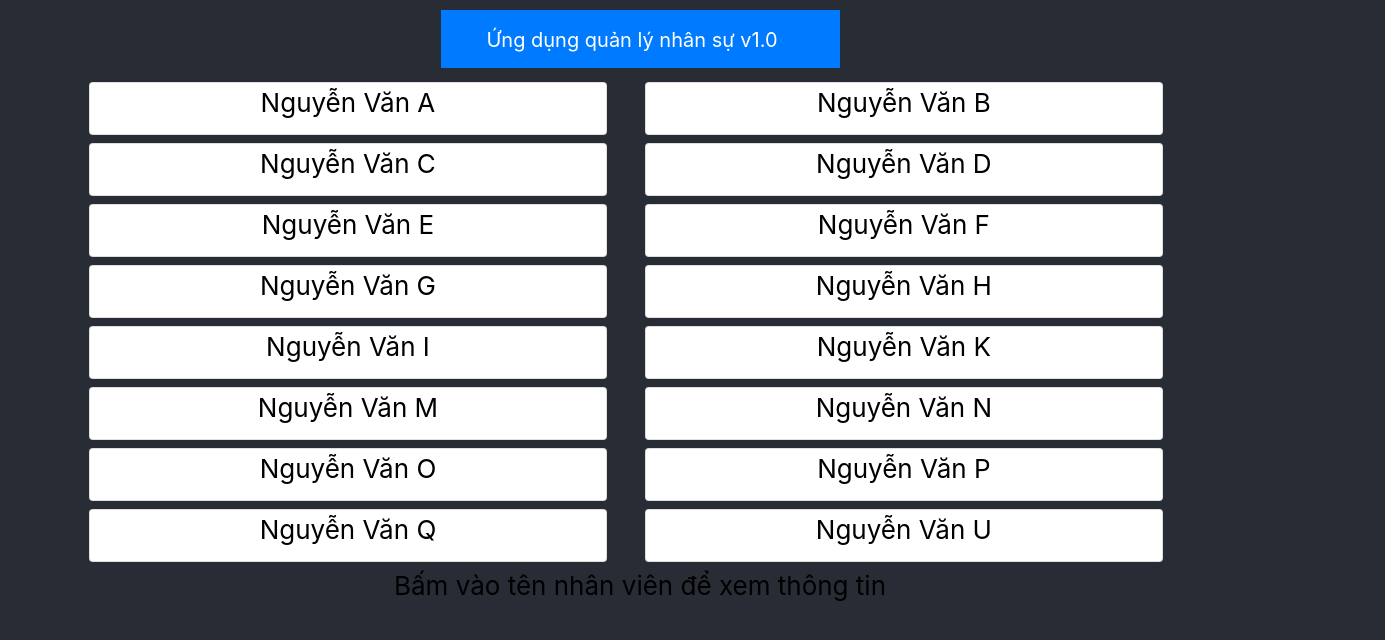
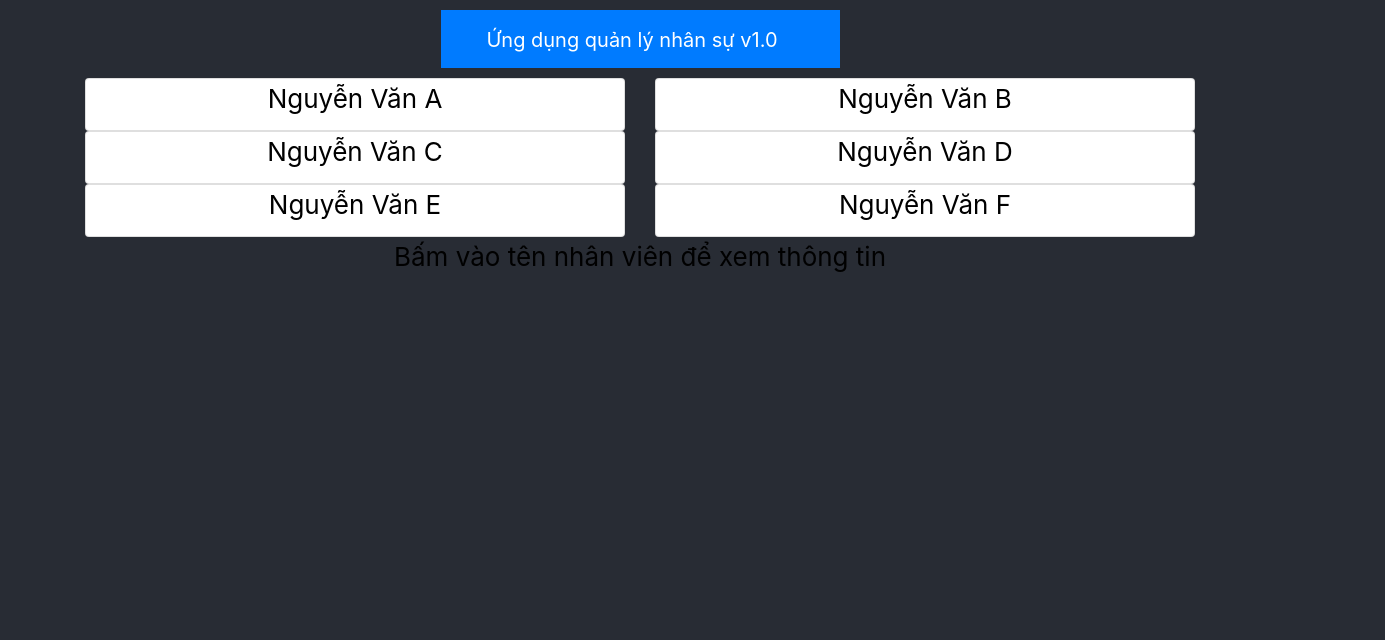
Before and after one commit to nhattienst577/FunixReactJsAssignment, a React (Create React App) app: page / in a window 1280 px wide. Shown: the top 640 px of the page, 1385 px wide, since content can reach past the window. Built offline with nearby package versions, Linux system fonts and the light colour scheme.

Commit message:
Reponsive 2

```diff
--- a/src/App.css
+++ b/src/App.css
@@ -30,31 +30,31 @@ body{
 }
 
 /* desktop */
-@media screen and (min-width: 992px) {
+/* @media screen and (min-width: 992px) {
   .App-header .container .row{
     display: -ms-flexbox;
     display: flex;
     -ms-flex-wrap: wrap;
     flex-wrap: wrap;
-    margin-right: -190px;
+    margin-right: -15px;
     margin-left: -15px;
   }
-}
+} */
 
 /* tablet */
-@media screen and (min-width: 768px) and ( max-width:991px) {
+/* @media screen and (min-width: 768px) and ( max-width:991px) {
   .App-header .container .row{
     display: -ms-flexbox;
     display: flex;
     -ms-flex-wrap: wrap;
     flex-wrap: wrap;
-    margin-right: -100px;
+    margin-right: -15px;
     margin-left: -15px;
   }
-}
+} */
 
 /* mobile */
-@media screen and (max-width: 767px) {
+/* @media screen and (max-width: 767px) {
   .App-header .container .row{
     display: -ms-flexbox;
     display: flex;
@@ -63,7 +63,7 @@ body{
     margin-right: -9px;
     margin-left: -15px;
   }
-}
+} */
 
 .App-link {
   color: #61dafb;
--- a/src/components/StaffListComponent.js
+++ b/src/components/StaffListComponent.js
@@ -17,6 +17,7 @@ class StaffList extends Component {
     super(props);
 
     this.state = {
+      class: "col-6",
       selectedStaff: null,
     };
   }
@@ -28,7 +29,7 @@ class StaffList extends Component {
   renderStaff(staff) {
     if (staff != null) {
       return (
-        <div className="col-12 col-md-5 m-1">
+        <div className={this.state.class}>
           <Card>
             <CardBody>
               <CardTitle>Họ và Tên: {staff.name}</CardTitle>
@@ -53,7 +54,7 @@ class StaffList extends Component {
   render() {
     const stafflist = this.props.staffnv.map((staff) => {
       return (
-        <div key={staff.id} className="col-12 col-md-5 m-1">
+        <div key={staff.id} className={this.state.class}>
           <Card onClick={() => this.onStaffSelect(staff)}>
             <CardTitle>{staff.name}</CardTitle>
           </Card>
--- a/src/shared/staffs.jsx
+++ b/src/shared/staffs.jsx
@@ -98,115 +98,115 @@ export const STAFFS =
             overTime: 10,
             image: '/assets/images/alberto.png',
         },
-        {
-            id: 6,
-            name: "Nguyễn Văn G",
-            doB: "2003-01-01T08:59:00.000Z",
-            salaryScale: 1,
-            startDate: "2019-04-30T08:59:00.000Z",
-            department: DEPARTMENTS[4],
-            annualLeave: 9,
-            overTime: 10,
-            image: '/assets/images/alberto.png',
-        },
-        {
-            id: 7,
-            name: "Nguyễn Văn H",
-            doB: "2003-01-01T08:59:00.000Z",
-            salaryScale: 1,
-            startDate: "2019-04-30T08:59:00.000Z",
-            department: DEPARTMENTS[2],
-            annualLeave: 9,
-            overTime: 10,
-            image: '/assets/images/alberto.png',
-        },
-        {
-            id: 8,
-            name: "Nguyễn Văn I",
-            doB: "2003-01-01T08:59:00.000Z",
-            salaryScale: 1,
-            startDate: "2019-04-30T08:59:00.000Z",
-            department: DEPARTMENTS[3],
-            annualLeave: 9,
-            overTime: 10,
-            image: '/assets/images/alberto.png',
-        },
-        {
-            id: 9,
-            name: "Nguyễn Văn K",
-            doB: "2003-01-01T08:59:00.000Z",
-            salaryScale: 1,
-            startDate: "2019-04-30T08:59:00.000Z",
-            department: DEPARTMENTS[4],
-            annualLeave: 9,
-            overTime: 10,
-            image: '/assets/images/alberto.png',
-        },
-        {
-            id: 10,
-            name: "Nguyễn Văn M",
-            doB: "2003-01-01T08:59:00.000Z",
-            salaryScale: 1,
-            startDate: "2019-04-30T08:59:00.000Z",
-            department: DEPARTMENTS[4],
-            annualLeave: 9,
-            overTime: 10,
-            image: '/assets/images/alberto.png',
-        },
-        {
-            id: 11,
-            name: "Nguyễn Văn N",
-            doB: "2003-01-01T08:59:00.000Z",
-            salaryScale: 1,
-            startDate: "2019-04-30T08:59:00.000Z",
-            department: DEPARTMENTS[4],
-            annualLeave: 9,
-            overTime: 10,
-            image: '/assets/images/alberto.png',
-        },
-        {
-            id: 12,
-            name: "Nguyễn Văn O",
-            doB: "2003-01-01T08:59:00.000Z",
-            salaryScale: 1,
-            startDate: "2019-04-30T08:59:00.000Z",
-            department: DEPARTMENTS[4],
-            annualLeave: 9,
-            overTime: 10,
-            image: '/assets/images/alberto.png',
-        },
-        {
-            id: 13,
-            name: "Nguyễn Văn P",
-            doB: "2003-01-01T08:59:00.000Z",
-            salaryScale: 1,
-            startDate: "2019-04-30T08:59:00.000Z",
-            department: DEPARTMENTS[4],
-            annualLeave: 9,
-            overTime: 10,
-            image: '/assets/images/alberto.png',
-        },
-        {
-            id: 14,
-            name: "Nguyễn Văn Q",
-            doB: "2003-01-01T08:59:00.000Z",
-            salaryScale: 1,
-            startDate: "2019-04-30T08:59:00.000Z",
-            department: DEPARTMENTS[4],
-            annualLeave: 9,
-            overTime: 10,
-            image: '/assets/images/alberto.png',
-        },
-        {
-            id: 15,
-            name: "Nguyễn Văn U",
-            doB: "2003-01-01T08:59:00.000Z",
-            salaryScale: 1,
-            startDate: "2019-04-30T08:59:00.000Z",
-            department: DEPARTMENTS[4],
-            annualLeave: 9,
-            overTime: 10,
-            image: '/assets/images/alberto.png',
-        },
+        // {
+        //     id: 6,
+        //     name: "Nguyễn Văn G",
+        //     doB: "2003-01-01T08:59:00.000Z",
+        //     salaryScale: 1,
+        //     startDate: "2019-04-30T08:59:00.000Z",
+        //     department: DEPARTMENTS[4],
+        //     annualLeave: 9,
+        //     overTime: 10,
+        //     image: '/assets/images/alberto.png',
+        // },
+        // {
+        //     id: 7,
+        //     name: "Nguyễn Văn H",
+        //     doB: "2003-01-01T08:59:00.000Z",
+        //     salaryScale: 1,
+        //     startDate: "2019-04-30T08:59:00.000Z",
+        //     department: DEPARTMENTS[2],
+        //     annualLeave: 9,
+        //     overTime: 10,
+        //     image: '/assets/images/alberto.png',
+        // },
+        // {
+        //     id: 8,
+        //     name: "Nguyễn Văn I",
+        //     doB: "2003-01-01T08:59:00.000Z",
+        //     salaryScale: 1,
+        //     startDate: "2019-04-30T08:59:00.000Z",
+        //     department: DEPARTMENTS[3],
+        //     annualLeave: 9,
+        //     overTime: 10,
+        //     image: '/assets/images/alberto.png',
+        // },
+        // {
+        //     id: 9,
+        //     name: "Nguyễn Văn K",
+        //     doB: "2003-01-01T08:59:00.000Z",
+        //     salaryScale: 1,
+        //     startDate: "2019-04-30T08:59:00.000Z",
+        //     department: DEPARTMENTS[4],
+        //     annualLeave: 9,
+        //     overTime: 10,
+        //     image: '/assets/images/alberto.png',
+        // },
+        // {
+        //     id: 10,
+        //     name: "Nguyễn Văn M",
+        //     doB: "2003-01-01T08:59:00.000Z",
+        //     salaryScale: 1,
+        //     startDate: "2019-04-30T08:59:00.000Z",
+        //     department: DEPARTMENTS[4],
+        //     annualLeave: 9,
+        //     overTime: 10,
+        //     image: '/assets/images/alberto.png',
+        // },
+        // {
+        //     id: 11,
+        //     name: "Nguyễn Văn N",
+        //     doB: "2003-01-01T08:59:00.000Z",
+        //     salaryScale: 1,
+        //     startDate: "2019-04-30T08:59:00.000Z",
+        //     department: DEPARTMENTS[4],
+        //     annualLeave: 9,
+        //     overTime: 10,
+        //     image: '/assets/images/alberto.png',
+        // },
+        // {
+        //     id: 12,
+        //     name: "Nguyễn Văn O",
+        //     doB: "2003-01-01T08:59:00.000Z",
+        //     salaryScale: 1,
+        //     startDate: "2019-04-30T08:59:00.000Z",
+        //     department: DEPARTMENTS[4],
+        //     annualLeave: 9,
+        //     overTime: 10,
+        //     image: '/assets/images/alberto.png',
+        // },
+        // {
+        //     id: 13,
+        //     name: "Nguyễn Văn P",
+        //     doB: "2003-01-01T08:59:00.000Z",
+        //     salaryScale: 1,
+        //     startDate: "2019-04-30T08:59:00.000Z",
+        //     department: DEPARTMENTS[4],
+        //     annualLeave: 9,
+        //     overTime: 10,
+        //     image: '/assets/images/alberto.png',
+        // },
+        // {
+        //     id: 14,
+        //     name: "Nguyễn Văn Q",
+        //     doB: "2003-01-01T08:59:00.000Z",
+        //     salaryScale: 1,
+        //     startDate: "2019-04-30T08:59:00.000Z",
+        //     department: DEPARTMENTS[4],
+        //     annualLeave: 9,
+        //     overTime: 10,
+        //     image: '/assets/images/alberto.png',
+        // },
+        // {
+        //     id: 15,
+        //     name: "Nguyễn Văn U",
+        //     doB: "2003-01-01T08:59:00.000Z",
+        //     salaryScale: 1,
+        //     startDate: "2019-04-30T08:59:00.000Z",
+        //     department: DEPARTMENTS[4],
+        //     annualLeave: 9,
+        //     overTime: 10,
+        //     image: '/assets/images/alberto.png',
+        // },
 
     ]
```
